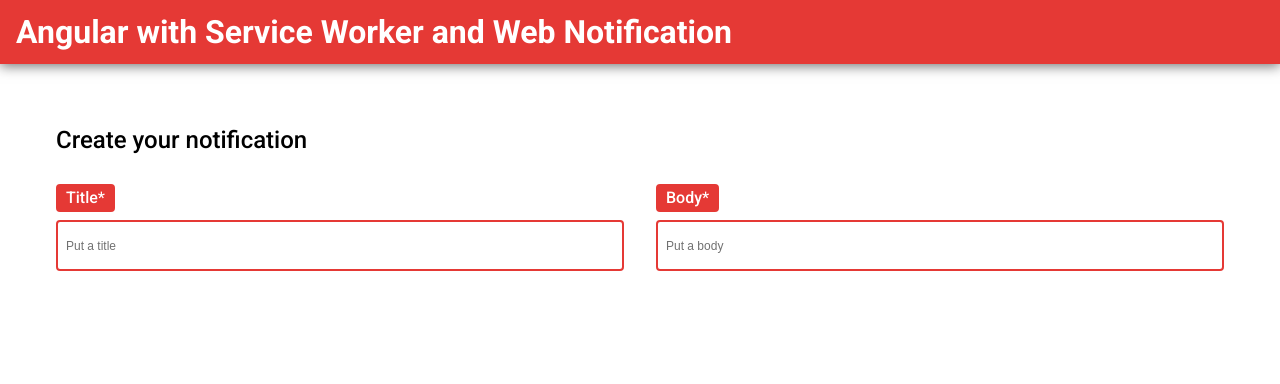
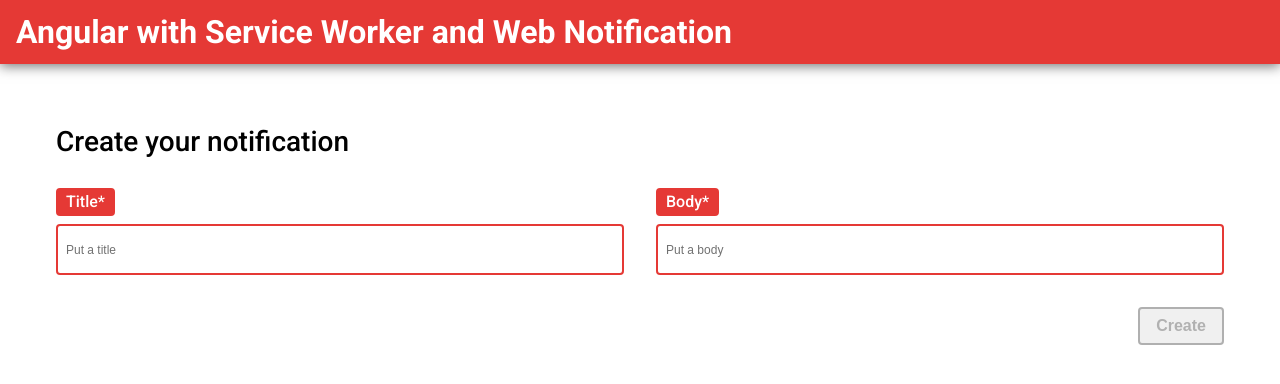
Before and after one commit to hotequil/ng-sw-web-notification, an Angular app: page / in a window 1280 px wide. Shown: the top 384 px of the page. Built offline with nearby package versions, Linux system fonts and the light colour scheme.

Commit message:
done button component and put in form.

```diff
--- /dev/null
+++ b/src/app/components/button/button.component.html
@@ -0,0 +1,9 @@
+<button [type]="type"
+        class="button"
+        (click)="!disabled && click()"
+        (keyup.enter)="!disabled && click()"
+        (keyup.space)="!disabled && click()"
+        [attr.aria-disabled]="disabled ? true : null"
+        [disabled]="disabled ? true : null">
+    {{ text }}
+</button>
--- /dev/null
+++ b/src/app/components/button/button.component.scss
@@ -0,0 +1,30 @@
+.button{
+    border-radius: var(--border-radius);
+    border: var(--border) var(--red);
+    font-weight: 600;
+    color: var(--white);
+    padding: var(--half-space) var(--space);
+    background-color: var(--red);
+    font-size: var(--default-font-size);
+    transition: color var(--time-transition), background-color var(--time-transition), opacity var(--time-transition);
+    cursor: pointer;
+
+    &:hover, &:active, &:focus{
+        background-color: var(--white);
+        color: var(--red);
+    }
+
+    &:disabled{
+        border-color: var(--grey);
+        background: var(--light-grey);
+        color: var(--grey);
+        cursor: default;
+        pointer-events: none;
+        opacity: .5;
+
+        &:hover, &:active, &:focus{
+            background-color: inherit;
+            color: inherit;
+        }
+    }
+}
--- a/src/app/main/main.component.html
+++ b/src/app/main/main.component.html
@@ -13,5 +13,10 @@
                    [form]="form"
                    label="Body">
         </app-input>
+        <app-button type="submit"
+                    class="main__btn"
+                    [disabled]="form.invalid"
+                    text="Create">
+        </app-button>
     </form>
 </main>
--- a/src/app/main/main.component.scss
+++ b/src/app/main/main.component.scss
@@ -16,9 +16,16 @@
             flex-grow: 1;
 
             &.main__legend{
-                font-size: calc(var(--default-font-size) * 1.5);
+                font-size: calc(var(--default-font-size) * 1.75);
                 font-weight: 500;
                 flex-basis: 100%;
+            }
+
+            &.main__btn{
+                flex-basis: 100%;
+                display: flex;
+                align-items: center;
+                justify-content: flex-end;
             }
         }
     }
--- a/src/app/main/main.module.ts
+++ b/src/app/main/main.module.ts
@@ -4,6 +4,7 @@
 
 import { MainComponent } from './main.component';
 import { InputModule } from '../components/input/input.module';
+import { ButtonModule } from '../components/button/button.module';
 
 @NgModule({
     declarations: [
@@ -15,7 +16,8 @@
     imports: [
         CommonModule,
         ReactiveFormsModule,
-        InputModule
+        InputModule,
+        ButtonModule
     ]
 })
 export class MainModule {}
--- a/src/styles.scss
+++ b/src/styles.scss
@@ -49,6 +49,7 @@
     --white: #fff;
     --black: #000;
     --grey: rgba(0, 0, 0, .56);
+    --light-grey: rgba(0, 0, 0, .12);
     --red: #e53935;
     --light-red: rgba(229, 57, 53, 0.24);
     --border: 2px solid;
```
Also changed, not shown: src/app/components/button/button.component.ts (added, +13 -0 lines), src/app/components/button/button.module.ts (added, +18 -0 lines), 1 other file (tests, documents, lock files or other folders).
